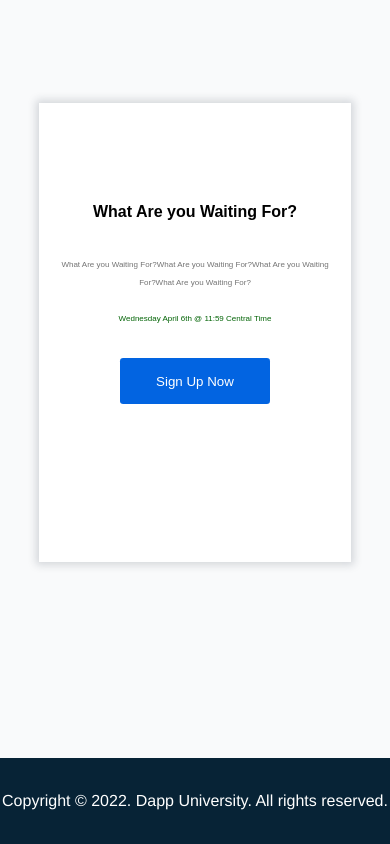
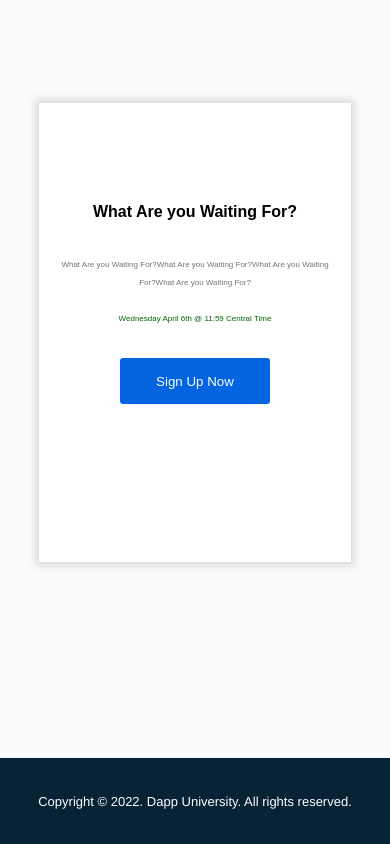
Before and after one commit to Muzammil-crypto/BlockSight, a Next.js app: page / in a window 390 px wide. Shown: the part 4422-5266 px from the top of the page. Built offline with nearby package versions, Linux system fonts and the light colour scheme.

Commit message:
theme responsiveness

```diff
--- a/src/components/Copyright/styles.module.scss
+++ b/src/components/Copyright/styles.module.scss
@@ -17,3 +17,14 @@
      letter-spacing: 2
 
 }
+
+@media (max-width: 500px) {
+    .font{
+        font-size: small;
+        color: white;
+        font-family: 'Franklin Gothic Medium', 'Arial Narrow', Arial, sans-serif;
+         word-spacing: 2;
+         letter-spacing: 2
+
+    }
+}
```
